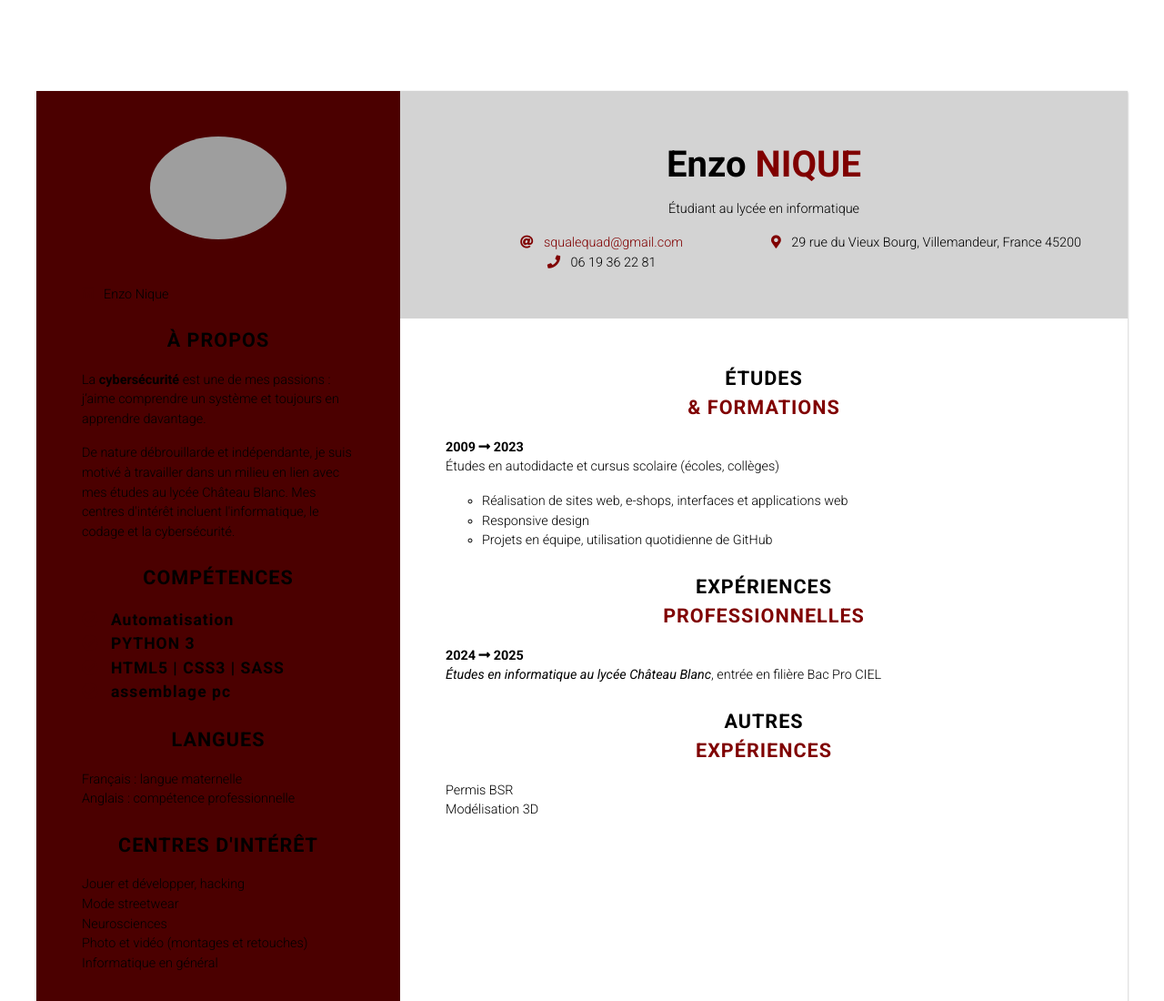
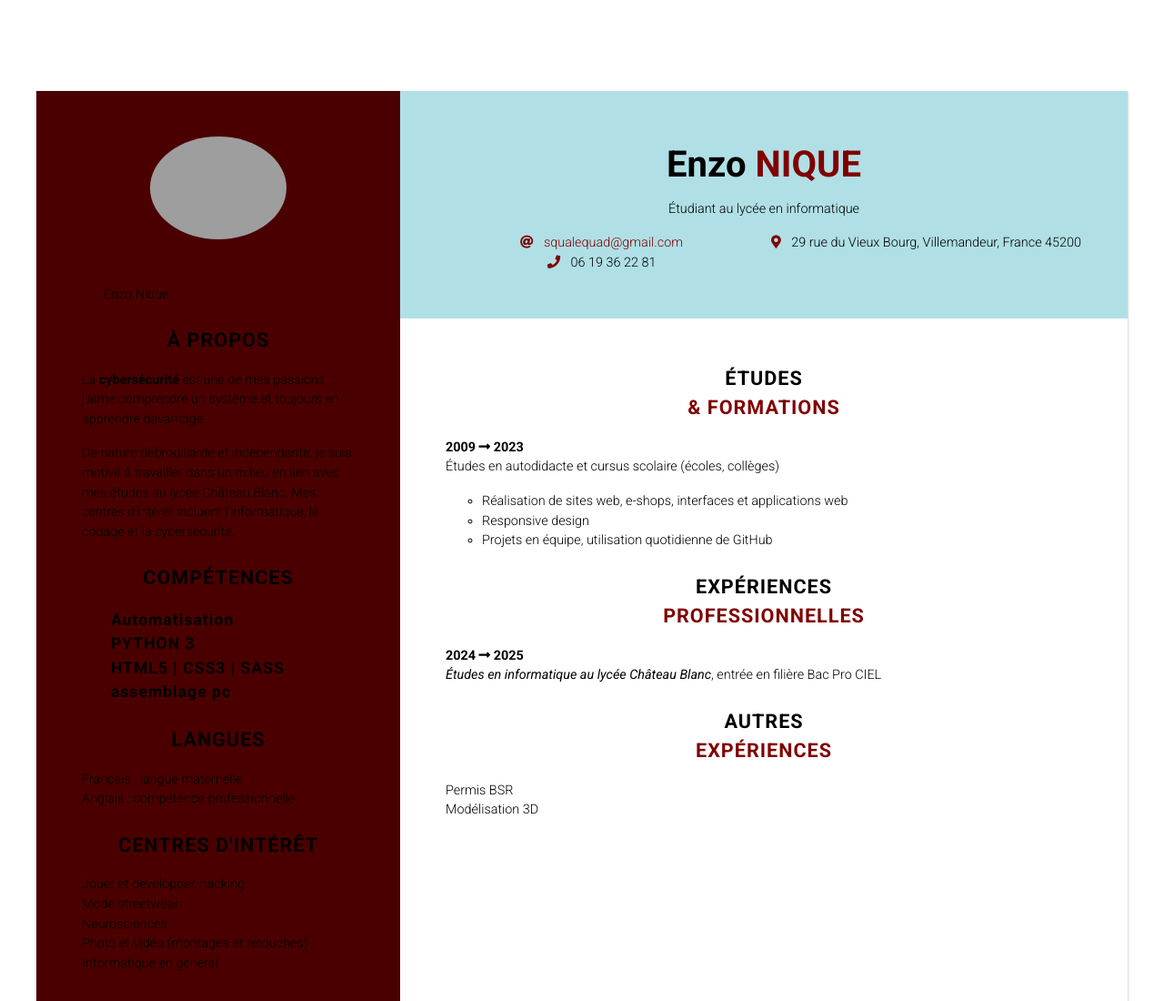
Before and after one commit to nebul-Inject/mon-CV, a plain HTML site: page index.html in a window 1280 px wide. Shown: the top 1100 px of the page at 91% size. Drawn offline with Linux system fonts and the light colour scheme; grey boxes are pictures that could not be loaded.

Commit message:
Update style.css

```diff
--- a/style.css
+++ b/style.css
@@ -109,7 +109,7 @@ h2{
 .header{
   grid-area: header;
   padding: 50px;
-  background-color: #D3D3D3; /* Gris clair */
+  background-color: #B0E0E6; /* Gris clair légèrement cyan */
   display: flex;
   flex-direction: column;
   justify-content: center;
```
